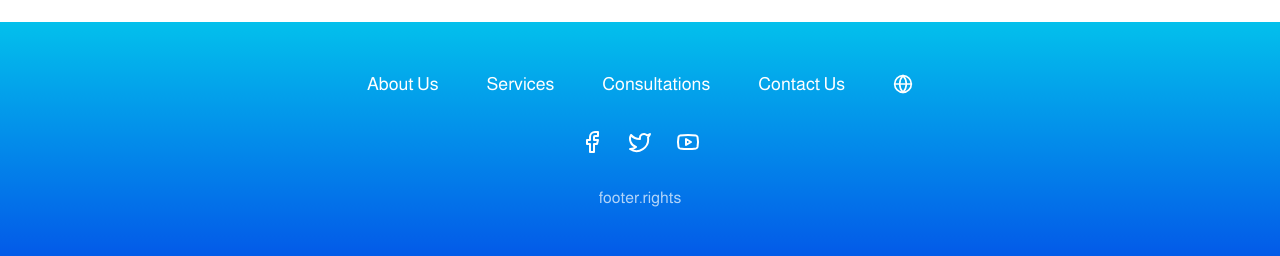
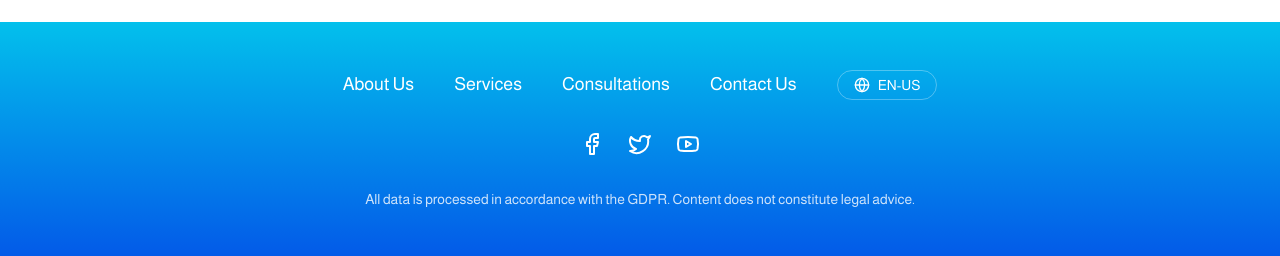
Before and after one commit to Amiramohamed11/germanyproguide, a React (Vite) app: page / in a window 1280 px wide. Shown: the part 2917-3173 px from the top of the page. Built offline with nearby package versions, Linux system fonts and the light colour scheme; no server answers.

Commit message:
Add AR, EN, DE translations and update booking page UI

```diff
--- a/src/components/Booking.tsx
+++ b/src/components/Booking.tsx
@@ -32,6 +32,7 @@ useEffect(() => {
 
     try {
 const formattedDate = "2026-05-04";
+
       const response = await getAvailability(formattedDate);
 
       // 👇 هنا المكان الصح
--- a/src/components/Footer.tsx
+++ b/src/components/Footer.tsx
@@ -3,41 +3,64 @@ import { Facebook, Twitter, Youtube, Globe } from 'lucide-react';
 
 export default function Footer() {
   const { t, i18n } = useTranslation();
+  const currentLang = i18n.language || 'en';
+
+  const langs = ['ar', 'en', 'de'];
+
+  const toggleLanguage = () => {
+    const currentIndex = langs.indexOf(currentLang);
+    const safeIndex = currentIndex === -1 ? 0 : currentIndex;
+    const nextLang = langs[(safeIndex + 1) % langs.length];
+    i18n.changeLanguage(nextLang);
+  };
+
+  const isRTL = currentLang === 'ar';
 
   return (
     <footer
       className="text-white py-12"
       style={{
-        background: 'linear-gradient(to bottom, #03C0EC, #0359E8)'
+        background: 'linear-gradient(to bottom, #03C0EC, #0359E8)',
       }}
+      dir={isRTL ? 'rtl' : 'ltr'}
     >
       <div className="container mx-auto px-6 max-w-7xl flex flex-col items-center gap-8">
 
-        {/* Navigation Links */}
-        <nav className="flex flex-wrap justify-center gap-8 md:gap-12 text-lg">
+        {/* Navigation */}
+        <nav className="flex flex-wrap justify-center gap-6 md:gap-10 text-lg font-medium text-center">
           <a href="#about" className="hover:text-white/70 transition-colors">{t('nav.about')}</a>
           <a href="#services" className="hover:text-white/70 transition-colors">{t('nav.services')}</a>
           <a href="#booking" className="hover:text-white/70 transition-colors">{t('nav.consultations')}</a>
           <a href="#contact" className="hover:text-white/70 transition-colors">{t('nav.contact')}</a>
+
           <button
-            onClick={() => i18n.changeLanguage(i18n.language === 'ar' ? 'en' : 'ar')}
-            className="flex items-center gap-2 hover:text-white/70 transition-colors"
+            onClick={toggleLanguage}
+            className="flex items-center gap-2 hover:text-white/70 transition-colors border border-white/30 px-4 py-1 rounded-full text-sm uppercase"
           >
-            <Globe className="w-5 h-5" />
+            <Globe className="w-4 h-4" />
+            {currentLang.toUpperCase()}
           </button>
         </nav>
 
-        {/* Social Media Icons */}
+        {/* Social */}
         <div className="flex gap-6">
-          <a href="#" className="hover:opacity-70 transition-opacity"><Facebook className="w-6 h-6" /></a>
-          <a href="#" className="hover:opacity-70 transition-opacity"><Twitter className="w-6 h-6" /></a>
-          <a href="#" className="hover:opacity-70 transition-opacity"><Youtube className="w-6 h-6" /></a>
+          <a href="#" aria-label="Facebook" className="hover:scale-110 transition-transform">
+            <Facebook className="w-6 h-6" />
+          </a>
+          <a href="#" aria-label="Twitter" className="hover:scale-110 transition-transform">
+            <Twitter className="w-6 h-6" />
+          </a>
+          <a href="#" aria-label="YouTube" className="hover:scale-110 transition-transform">
+            <Youtube className="w-6 h-6" />
+          </a>
         </div>
 
-        {/* Legal Disclaimer */}
-        <div className="text-center text-white/70 text-sm md:text-base max-w-3xl">
+        {/* Footer text */}
+        <div className="text-center text-white/80 text-sm max-w-3xl leading-relaxed">
           <p>{t('footer.rights')}</p>
         </div>
+
+
 
       </div>
     </footer>
--- a/src/i18n.ts
+++ b/src/i18n.ts
@@ -61,7 +61,12 @@ const resources = {
   booked: 'محجوز',
   noSlots: 'لا توجد مواعيد متاحة حالياً',
   loading: 'جاري تحميل المواعيد...',
-        confirmBtn: 'تأكيد الحجز'
+  confirmBtn: 'تأكيد الحجز',
+  am: 'صباحاً',
+  pm: 'مساءً'
+},
+      footer: {
+  rights: 'تُعالج جميع البيانات وفقاً لقانون حماية البيانات الألماني (DSGVO)، ولا يُعد المحتوى استشارة قانونية.'
 }
     },
   },
@@ -114,11 +119,16 @@ const resources = {
   availableSlots: 'Verfügbare Termine',
   time: 'Zeit',
   date: 'Datum',
-        duration: 'Dauer: 30 Minuten',
+  duration: 'Dauer: 30 Min.',
   booked: 'GEBUCHT',
   noSlots: 'Derzeit keine Termine verfügbar',
   loading: 'Termine werden geladen...',
-        confirmBtn: 'Buchung bestätigen'
+  confirmBtn: 'Buchung bestätigen',
+  am: 'Uhr',
+  pm: 'Uhr'
+},
+      footer: {
+  rights: 'Alle Daten werden gemäß der DSGVO verarbeitet. Der Inhalt stellt keine Rechtsberatung dar.'
 }
     },
   },
@@ -175,11 +185,32 @@ const resources = {
   booked: 'BOOKED',
   noSlots: 'No slots available at the moment',
   loading: 'Loading slots...',
-        confirmBtn: 'Confirm Booking'
+  confirmBtn: 'Confirm Booking',
+  am: 'AM',
+  pm: 'PM'
+},
+      footer: {
+  rights: 'All data is processed in accordance with the GDPR. Content does not constitute legal advice.'
 }
+
+
+
+
+
+
+
+
+
     },
   },
 };
+
+
+
+
+
+
+
 
 i18n
   .use(LanguageDetector)
```
Lines whose indentation alone changed are shown as unchanged.
